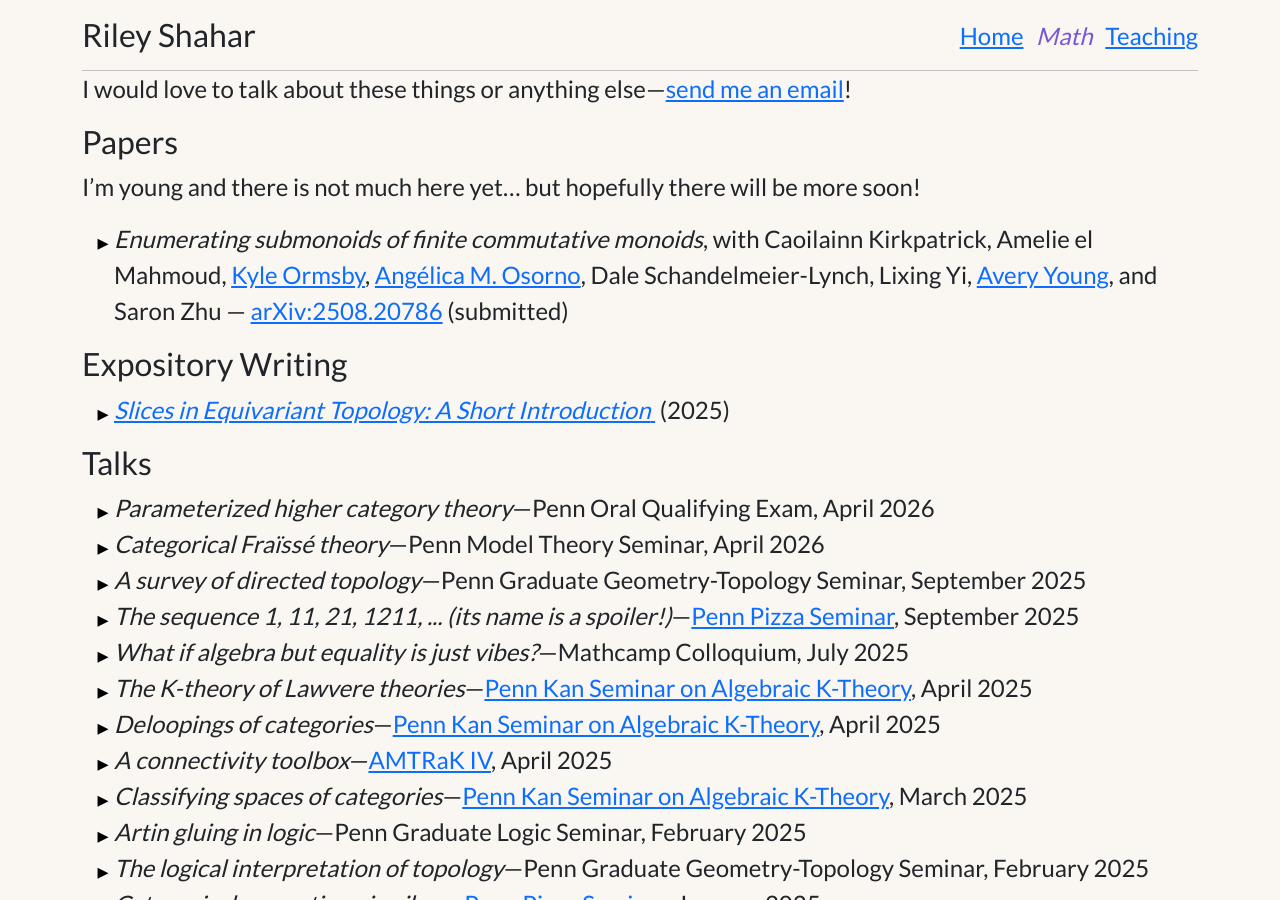
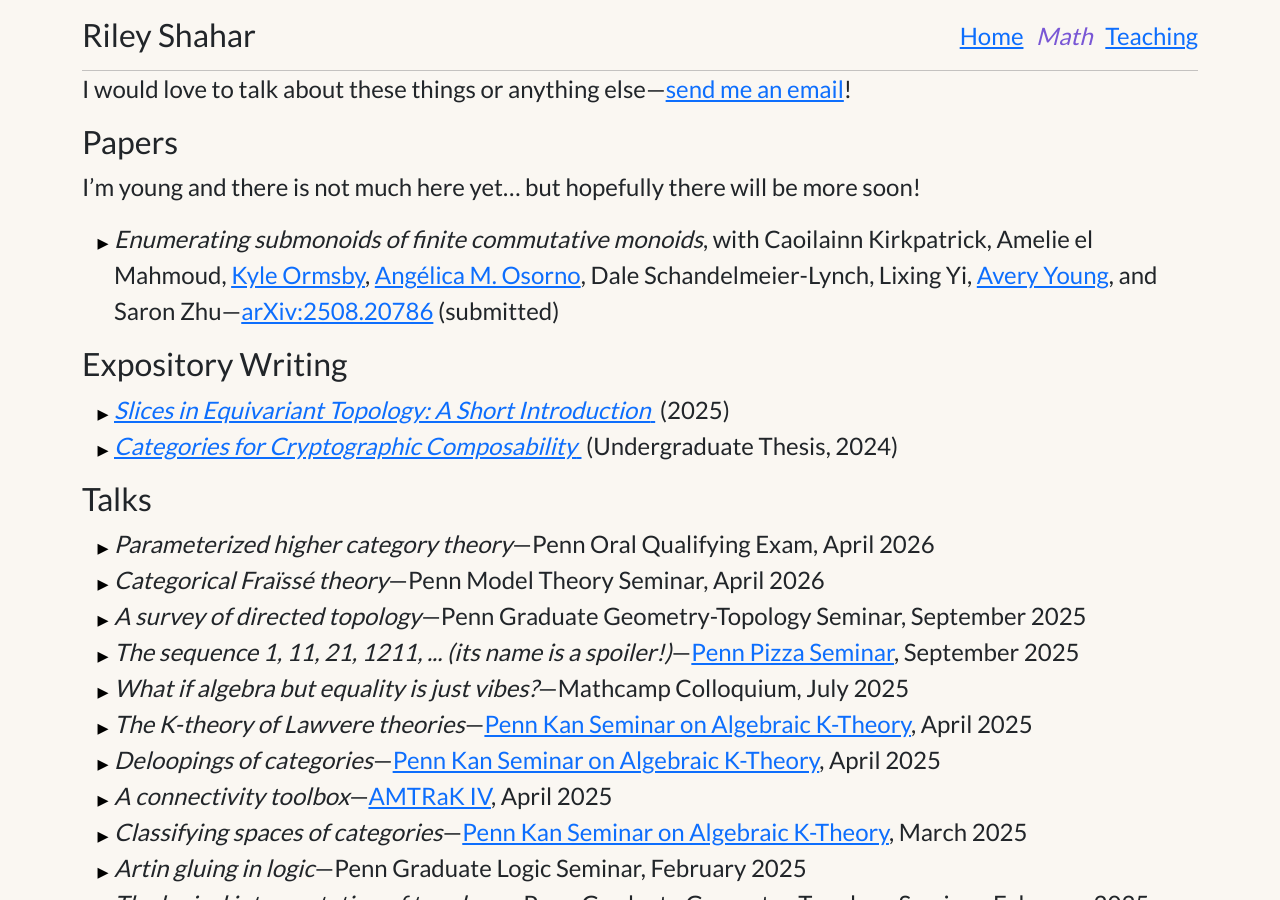
Before and after one commit to rileyshahar/website, a Jekyll site: the page built from math.md, in a window 1280 px wide and 900 px high, scrolled down 422 px. Built offline with Jekyll 4.4.1, drawn with Linux system fonts in a browser that asks for light colours.

Commit message:
add undergrad thesis

```diff
--- a/_data/expository-talks.yaml
+++ b/_data/expository-talks.yaml
@@ -63,7 +63,7 @@
 - title: A connectivity toolbox
   date: 2025-04-04
   venue: AMTRaK IV
-  venue_url: https://web.sas.upenn.edu/callem/amtrak/
+  venue_url: https://rileyshahar.com/amtrak
   abstract: >
     This talk will elaborate on the connectivity arguments that were swept under
     the rug during pre-talk 1. In particular, we will focus on tools and
--- a/_data/service.yaml
+++ b/_data/service.yaml
@@ -34,7 +34,7 @@
     - Asa Ferguson
   date: "2023–24"
 
-- role: Liason
+- role: Liaison
   venue: "SL(m): Student Liaisons in Mathematics"
   institution: Reed College
   date: "2023–24"
--- a/math.md
+++ b/math.md
@@ -87,7 +87,7 @@ soon!
       {%- assign list=p.coauthors -%}
       {%- include comma-sep.html list=list -%}
     {%- endif -%}
-    {%- if p.arxiv %} — <a href="https://arxiv.org/abs/{{ p.arxiv }}">arXiv:{{ p.arxiv }}</a>{% endif -%}
+    {%- if p.arxiv %}—<a href="https://arxiv.org/abs/{{ p.arxiv }}">arXiv:{{ p.arxiv }}</a>{% endif -%}
     {%- if p.status %} ({{ p.status }}){% endif -%}
     {% endcapture %}
 
@@ -103,7 +103,7 @@ soon!
 <ul>
 {%- assign expos = site.data.expository-writing | sort: "date" | reverse -%}
 {%- for p in expos -%}
-  {%- assign uid = "desc-" | append: p.title | append: "-" | append: p.year | slugify -%}
+  {%- assign uid = "desc-" | append: p.title | append: "-" | append: p.date | slugify -%}
   <li>
     {% capture label %}
     {% if p.pdf %}<a href="assets/{{ p.pdf }}">{% endif %}
@@ -111,11 +111,15 @@ soon!
     {% if p.pdf %}</a>{% endif %}
     {%- if p.coauthors and p.coauthors.size > 0 -%}
       , with {{ " " }}
-      {%- assign list=p.coauthors -%}
+    {%- assign list=p.coauthors -%}
       {%- include comma-sep.html list=list -%}
     {%- endif -%}
     {%- if p.notes %} — {{ p.notes }} {% endif -%}
-    &nbsp;({{ p.year }})
+    &nbsp;(
+    {%- if p.venue -%}
+      {{ p.venue }},&nbsp;
+    {%- endif -%}
+    {{ p.date }})
     {% endcapture %}
 
     {%- assign sr = "Toggle abstract for " | append: p.title -%}
@@ -131,7 +135,8 @@ soon!
 {%- assign talks = site.data.research-talks | concat: site.data.expository-talks
   |sort: "date" | reverse -%}
 {%- for t in talks -%}
-  {%- assign uid = "desc-" | append: t.title | append: "-" | append: t.year | slugify -%}
+  {%- assign year = p.date | date: "%Y" -%}
+  {%- assign uid = "desc-" | append: t.title | append: "-" | append: year | slugify -%}
   <li>
     {% capture label %}
     <em>{{ t.title }}</em>
```
Also changed, not shown: _data/expository-writing.yaml (+14 -1 lines).
